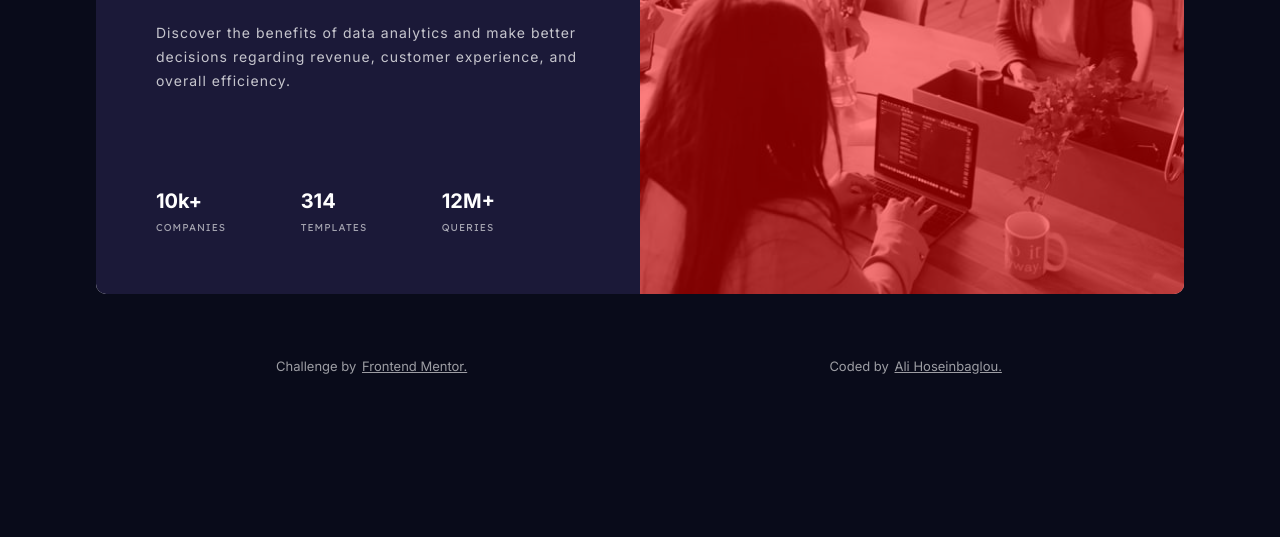
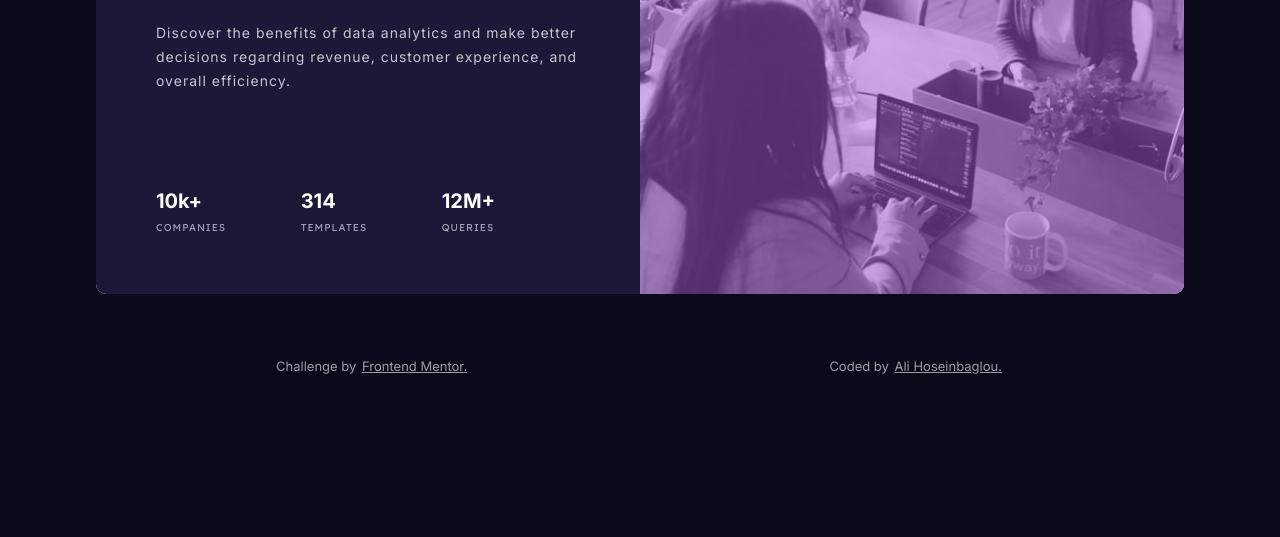
Before and after one commit to alihoseinbaglou/stats-preview-card-component, a plain HTML site: page index.html in a window 1280 px wide. Shown: the part 263-800 px from the top of the page. Drawn offline with nearby package versions, Linux system fonts and the light colour scheme; files that its build step writes are made by us from their sources.

Commit message:
Update _config.scss

```diff
--- a/styles/sass/_config.scss
+++ b/styles/sass/_config.scss
@@ -5,7 +5,7 @@
 // Primary Colors
 $darkBlue : hsl(233, 47%, 7%);
 $darkDesaturatedBlue :  hsl(244, 38%, 16%);
-$softViolet : red;
+$softViolet :  hsl(277, 64%, 61%);
 
 //Neutral Colors
 $white : hsl(0, 0%, 100%);
```
